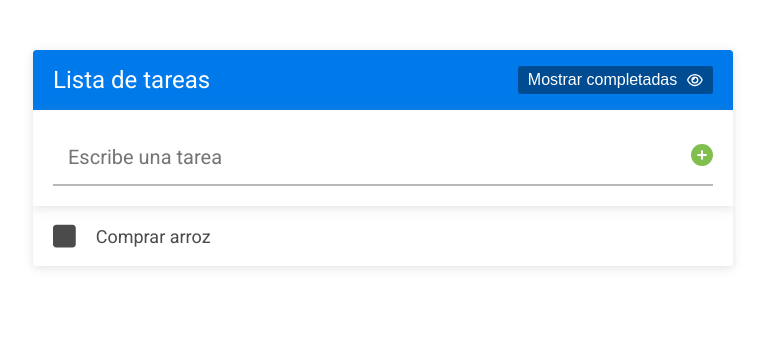
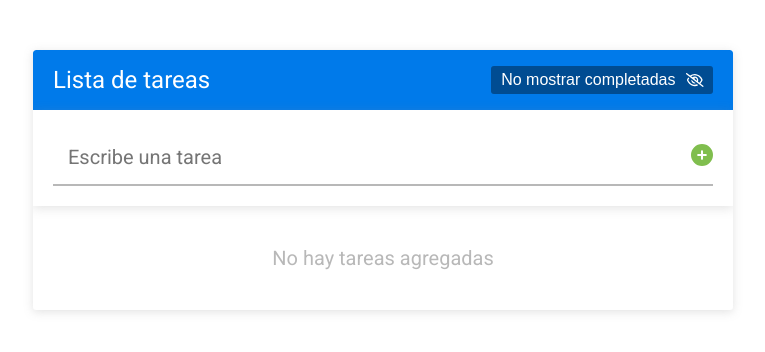
Before and after one commit to David-F-98/app_lista_tareas, a React (Create React App) app: page / in a window 1280 px wide. Shown: the top 352 px of the page, without its empty margins (257-1022 px from the left). Built offline with nearby package versions, Linux system fonts and the light colour scheme.

Commit message:
Agregando localStorage

```diff
--- a/src/App.js
+++ b/src/App.js
@@ -1,28 +1,40 @@
 import './App.css';
 import React from 'react';
-import { useState } from 'react';
+import { v4 as uuidv4 } from 'uuid';
+import { useState , useEffect} from 'react';
 import FormularioTareas from './Components/FormularioTareas';
 import Header from './Components/Header';
 import ListaTareas from './Components/ListaTareas';
 
 const App = () => {
+  //obtenemos las tareas guardadas de localstorage
+  const tareasGuardadas = localStorage.getItem('tareas') ?
+      JSON.parse(localStorage.getItem('tareas') )
+    :
+      []
+    ;
 
+//Establecemos es estado de las tareas
   const [tareas, cambiarTareas] = useState(
-    [
-      {
-        id: 1,
-        texto: 'Lavar la ropa',
-        completada: true
-      },
-      {
-        id: 2,
-        texto: 'Comprar arroz',
-        completada: false
-      }
-    ]
+    tareasGuardadas
   );
+//Guardando el estado dento de localstorage
+  useEffect(()=>{
+    localStorage.setItem('tareas',JSON.stringify(tareas));
+  }, [tareas])
 
-  const [mostrarCompletadas, cambiarMostrarCompletadas] = useState(false);
+  let configMostrarCompletadas = ''
+  if (localStorage.getItem('mostrarCompletadas') === null){
+    configMostrarCompletadas= true;
+  } else{
+    configMostrarCompletadas = localStorage.getItem('mostrarCompletadas') === 'true';
+  }
+
+  const [mostrarCompletadas, cambiarMostrarCompletadas] = useState(configMostrarCompletadas);
+
+  useEffect(()=>{
+    localStorage.setItem('mostrarCompletadas',mostrarCompletadas.toString());
+  }, [mostrarCompletadas])
 
   return (
     <div className='contenedor'>
--- a/src/Components/FormularioTareas.jsx
+++ b/src/Components/FormularioTareas.jsx
@@ -22,7 +22,7 @@
                 }
             ]
         );
-        cambiarInputTarea;
+        cambiarInputTarea('');
     }
 
     return (
```
